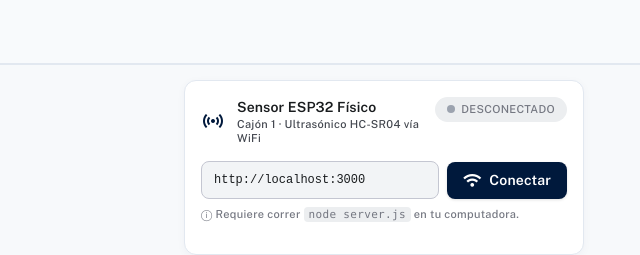
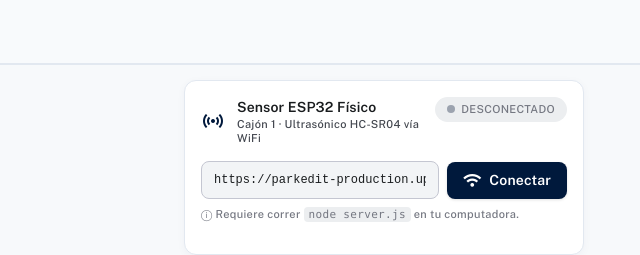
Before and after one commit to jaimemurillo/ParkedIt, a website: page estacionamientoPrueba.html in a window 1280 px wide. Shown: the top 255 px of the page, 256-896 px from the left. Drawn offline with nearby package versions, Linux system fonts and the light colour scheme.

Commit message:
Update estacionamientoPrueba.html

```diff
--- a/estacionamientoPrueba.html
+++ b/estacionamientoPrueba.html
@@ -91,8 +91,8 @@
       <input
         id="server-url"
         type="text"
-        value="http://localhost:3000"
-        placeholder="http://localhost:3000"
+        value="https://parkedit-production.up.railway.app"
+        placeholder="https://parkedit-production.up.railway.app"
         class="flex-1 rounded-lg border border-outline-variant bg-surface-container-low px-3 py-2 font-body-sm text-body-sm text-on-surface outline-none focus:border-primary"
         style="font-family:monospace; font-size:12px;"
       />
```
